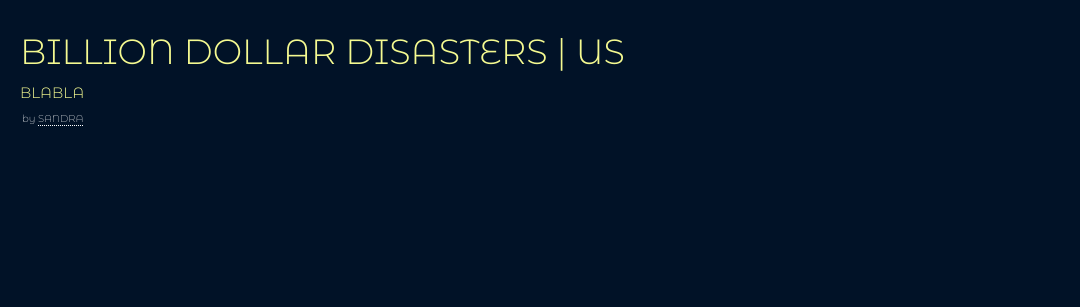
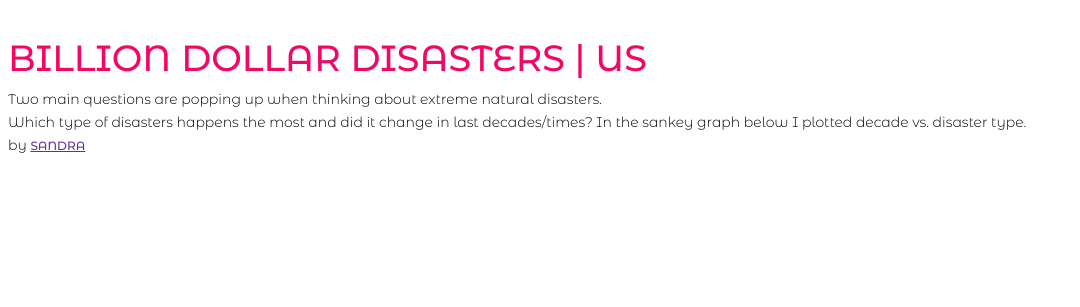
Before and after one commit to sandravizz/Natural-disasters, a plain HTML site: page index.html in a window 1280 px wide. Shown: the whole page, without its empty margins (0-1080 px from the left). Drawn offline with Linux system fonts and the light colour scheme.

Commit message:
update html and css

```diff
--- a/css/style.css
+++ b/css/style.css
@@ -2,17 +2,15 @@
 /* Page stylings */
 /*--------------------------------------*/
 
-html,
-body {
-  font-family:'Montserrat Alternates', sans-serif;
-  font-weight: 300;
-  font-size:13px;
-  background-color:#011227;
-  display: center;
-  justify-content: center;
-  margin:0;
-  height: 100%;
-  width: 100%;
+html,body {
+  font-family: 'Montserrat Alternates', sans-serif;
+  font-weight:300;
+  font-size:14px;
+  background-color:white;
+}
+
+svg {
+  background-color:white;
 }
 
 /*--------------------------------------*/
@@ -20,33 +18,58 @@ body {
 /*--------------------------------------*/
 
 #h1 {
-  font-size:35px;
-  margin:30px 0px 0px 20px;
-  color:#f5fa91;
-  font-family:'Montserrat Alternates', sans-serif;
+  margin-top: 20;
+  font-size: 2.6rem;
+  color:#f20666;
+  margin-bottom: 10px;
+  font-weight:500;
+}
+
+.h2 {
+  margin-top: 0px;
+  font-size: 1rem;
+  margin-bottom: 5px;
+  margin-right: 50px;
+  color:black;
   font-weight:300;
 }
 
-#h2 {
-  font-size:15px;
-  margin:10px 0px 0px 20px;
-  color:#f5fa91;
-  font-family:'Montserrat Alternates', sans-serif;
+#h3 {
+  margin-top: 5px;
+  font-size: 1rem;
+  margin-bottom: 10px;
+  color:black;
+  font-weight:400;
+}
+
+#h4 {
+  margin-top: 5px;
+  font-size: 1rem;
+  margin-bottom: 5px;
+  color:#f20666;
   font-weight:300;
 }
 
-#link {
-    font-family:'Montserrat Alternates', sans-serif;
-    font-weight:200;
-    font-size:10px;
-	margin:10px 0px 0px 22px;
-    color:white;
+#h5 {
+  margin-top: 5px;
+  font-size: 1rem;
+  margin-bottom: 0px;
+  color:#f20666;
+  font-weight:400;
 }
 
-a:link, a:visited, a:active {
-    text-decoration: none;
-    color:white;
-    border-bottom:1.5px dotted white;
+a:link, a:active, a:visited {
+  margin-top:0.5px;
+  color:#662e9b;
+  font-size:12px;
+  font-weight:500;
+}
+
+a:hover {
+  margin-top:0.5px;
+  color:#662e9b;
+  font-size:12px;
+  font-weight:400;
 }
 
 /*--------------------------------------*/
@@ -64,8 +87,10 @@ a:link, a:visited, a:active {
 /*--------------------------------------*/
 
 .tip {
-  font-family: 'Roboto', sans-serif;
-  font-size:12px;
+  font-family:'Montserrat Alternates', sans-serif;
+  font-weight:700;
+  font-size:17px;
+  color:#f20666;
   margin-left: 100px;
   padding: 10px;
   gap: 8px;
@@ -74,10 +99,50 @@ a:link, a:visited, a:active {
   flex-direction: row;
   align-items: center;
   text-align: left;
-  color:#0D0D0D;
   background-color: #ffffff;
   box-shadow: 1px 3px 8px
   rgba(34, 84, 114, 0.2);
   border-radius: 3px;
   line-height: 1.4;
 }
+
+
+/*Defining axis stylings*/
+
+.y_text, .x_text {
+  font-family:'Montserrat Alternates', sans-serif;
+  font-weight:500;
+  font-size:13px;
+  opacity:1;
+  fill:#022859;
+}
+
+.x-axis path {
+  fill:none;
+  stroke-width:0;
+  stroke-opacity:1;
+  stroke:white;
+}
+
+.y-axis path {
+  fill:none;
+  stroke-width:0;
+  stroke-opacity:1;
+  stroke:#0D0D0D;
+}
+
+.y-axis, .x-axis line {
+  fill:none;
+  stroke-width:0;
+  stroke-opacity:1;
+  stroke:#0D0D0D;
+  stroke-dasharray:0;
+}
+
+.y-axis, .x-axis text {
+  font-family:'Montserrat Alternates', sans-serif;
+  font-weight:300;
+  font-size:8px;
+  opacity:1;
+  fill:black;
+}
--- a/index.html
+++ b/index.html
@@ -31,8 +31,9 @@
 <!-- Headlines -->
 <!--------------------------------------->
 
-<p id="h1">BILLION DOLLAR DISASTERS | US </p>
-<p id="h2">BLABLA</p>
+<p id ="h1">BILLION DOLLAR DISASTERS | US </p>
+<p class ="h2">Two main questions are popping up when thinking about extreme natural disasters.</p>
+<p class ="h2">Which type of disasters happens the most and did it change in last decades/times? In the sankey graph below I plotted decade vs. disaster type.</p>
 <div id="link">by
 <a href="https://sandraviz.com/">SANDRA</a></div>
 
```
